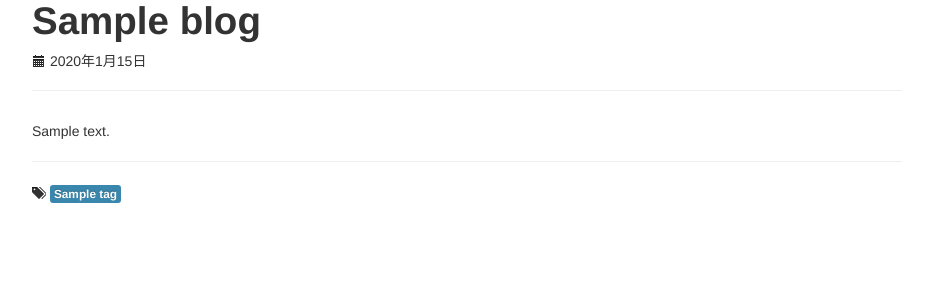
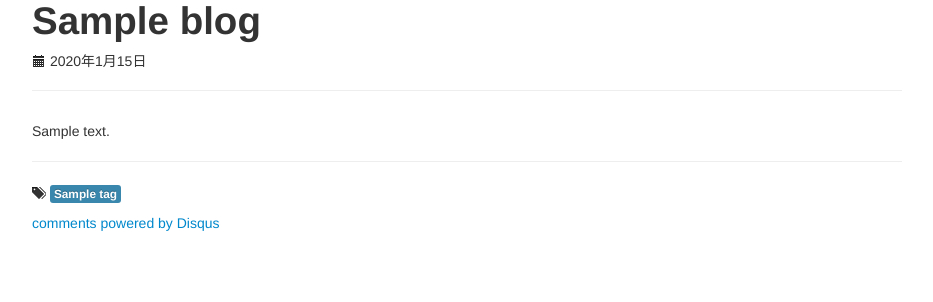
Before and after one commit to oneyoung/django-blog, a Django app: template html/templates/blog.html in a window 1280 px wide. Shown: the part 341-643 px from the top of the page, without its empty margins (23-956 px from the left). Run offline with Django 3.2, Linux system fonts and the light colour scheme; the template is opened without the code that fills it: most values are stand-ins (such as "Sample title", 1, 10 or a date in 2020); data that the repository does not hold is empty; parts of the project's set-up code (start-up, migrations or seed data) failed here and were passed over; some libraries are stand-ins or nearby versions.

Commit message:
+ blog.html: 添加Disqus评论插件

```diff
--- a/html/templates/blog.html
+++ b/html/templates/blog.html
@@ -17,6 +17,19 @@
   <p><i class="icon-tags"></i> {% for tag in blog.tags.all %}<a href="{% url tag tag=tag.name %}"><span class="label label-info">{{ tag }}</span></a> {% endfor %}<p>
 </div>
 <div class="comment">
+<div id="disqus_thread"></div>
+    <script type="text/javascript">
+        /* * * CONFIGURATION VARIABLES: EDIT BEFORE PASTING INTO YOUR WEBPAGE * * */
+        var disqus_shortname = 'oneyoungblog'; // required: replace example with your forum shortname
 
+        /* * * DON'T EDIT BELOW THIS LINE * * */
+        (function() {
+            var dsq = document.createElement('script'); dsq.type = 'text/javascript'; dsq.async = true;
+            dsq.src = 'http://' + disqus_shortname + '.disqus.com/embed.js';
+            (document.getElementsByTagName('head')[0] || document.getElementsByTagName('body')[0]).appendChild(dsq);
+        })();
+    </script>
+    <noscript>Please enable JavaScript to view the <a href="http://disqus.com/?ref_noscript">comments powered by Disqus.</a></noscript>
+    <a href="http://disqus.com" class="dsq-brlink">comments powered by <span class="logo-disqus">Disqus</span></a>
 </div>
 {% endblock %}
```
